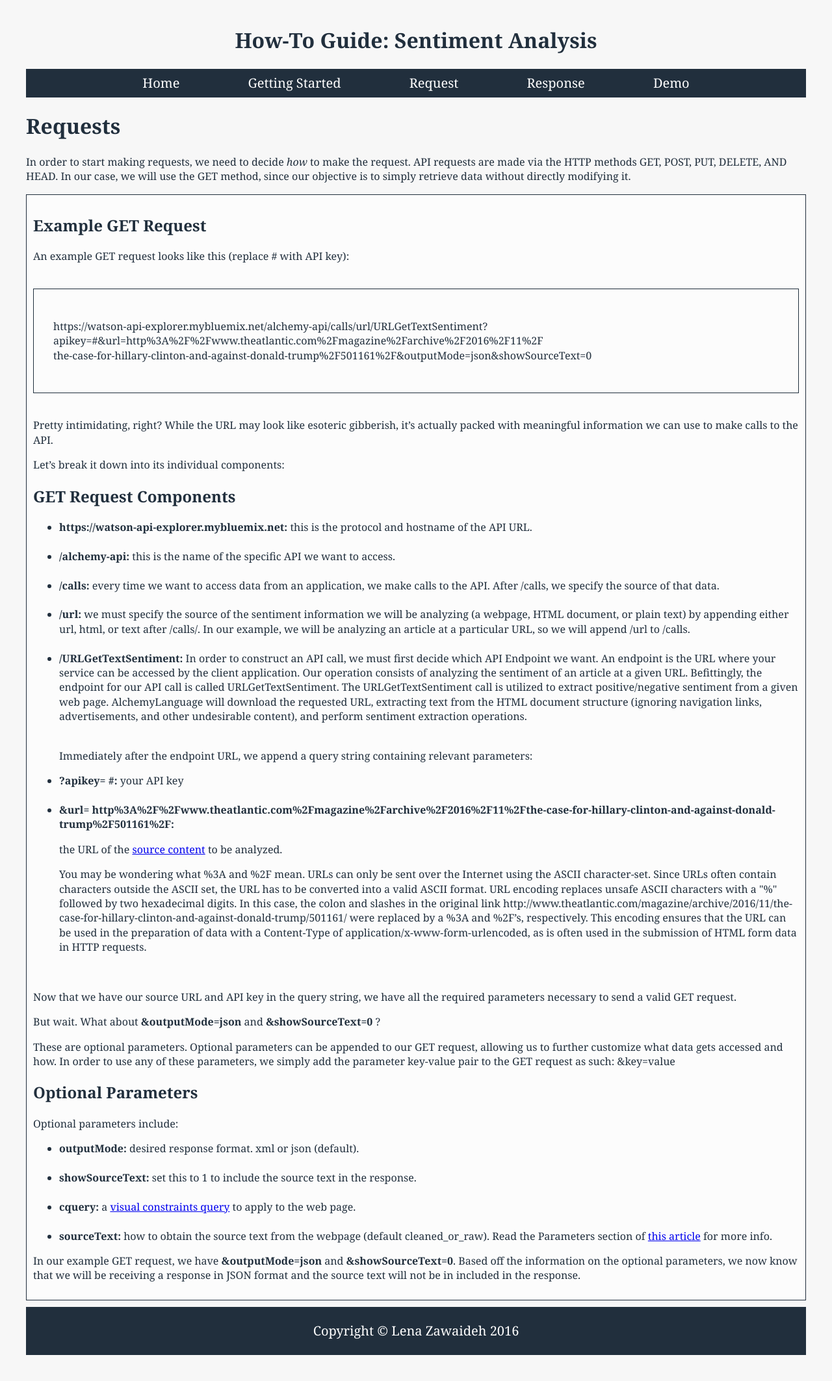
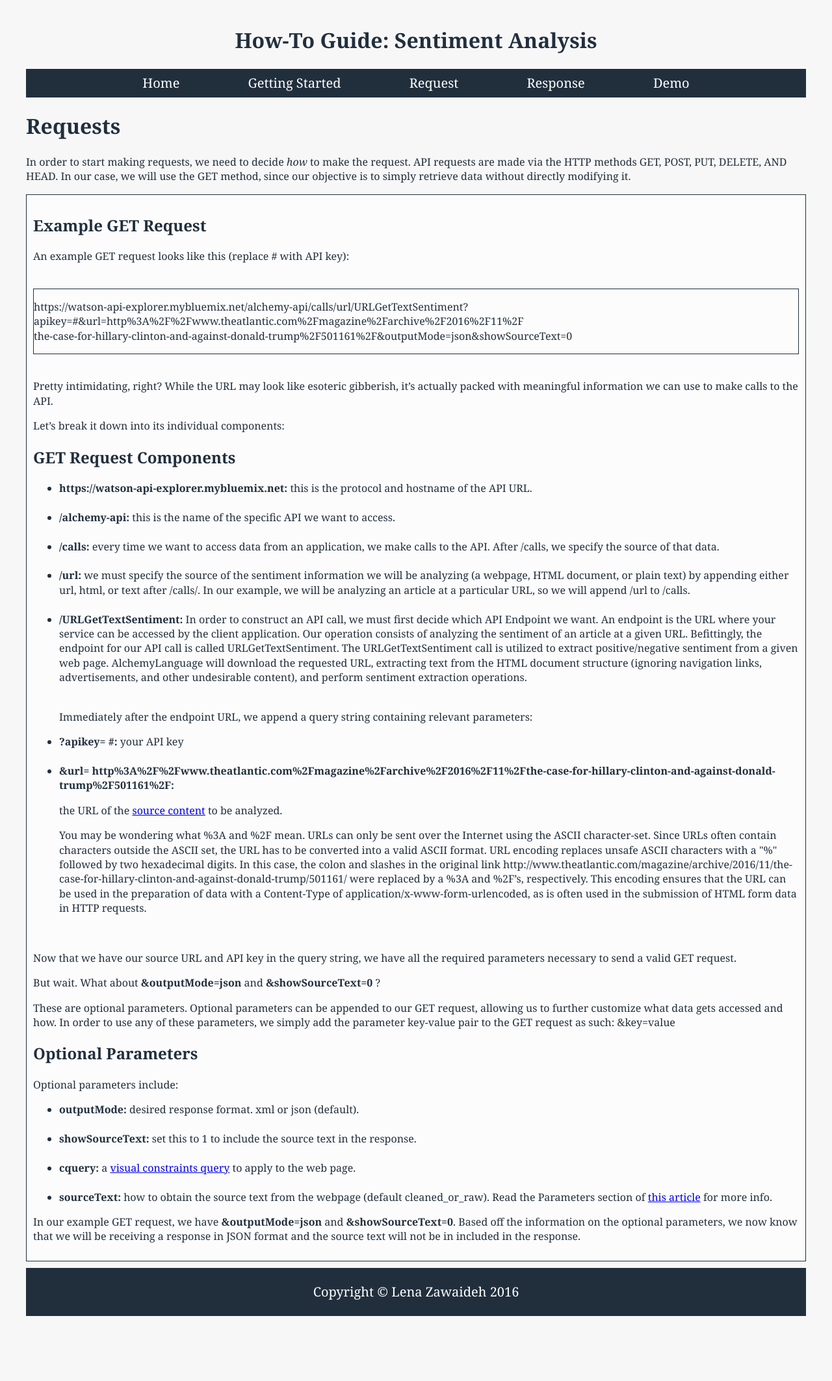
Before and after one commit to lenaz/How-To-Guide, a Jekyll site: the page built from request.html, in a window 1280 px wide. Shown: the whole page at 65% size. Built offline with Jekyll 4.4.1, drawn with Linux system fonts in a browser that asks for light colours; Markdown is read by kramdown in place of the engine named in the settings; after the commit the page ends 2065 px from its top, so only the background shows below that.

Commit message:
Update common.css

```diff
--- a/css/common.css
+++ b/css/common.css
@@ -79,8 +79,8 @@ body {
 }
 
 .url-div {
-    margin: 30 auto;
-    padding: 30px;
+    margin: 0 auto;
+    padding: 0;
     background-color: #FCFCFC;
     border: solid .5px #212F3D;
 }
```
